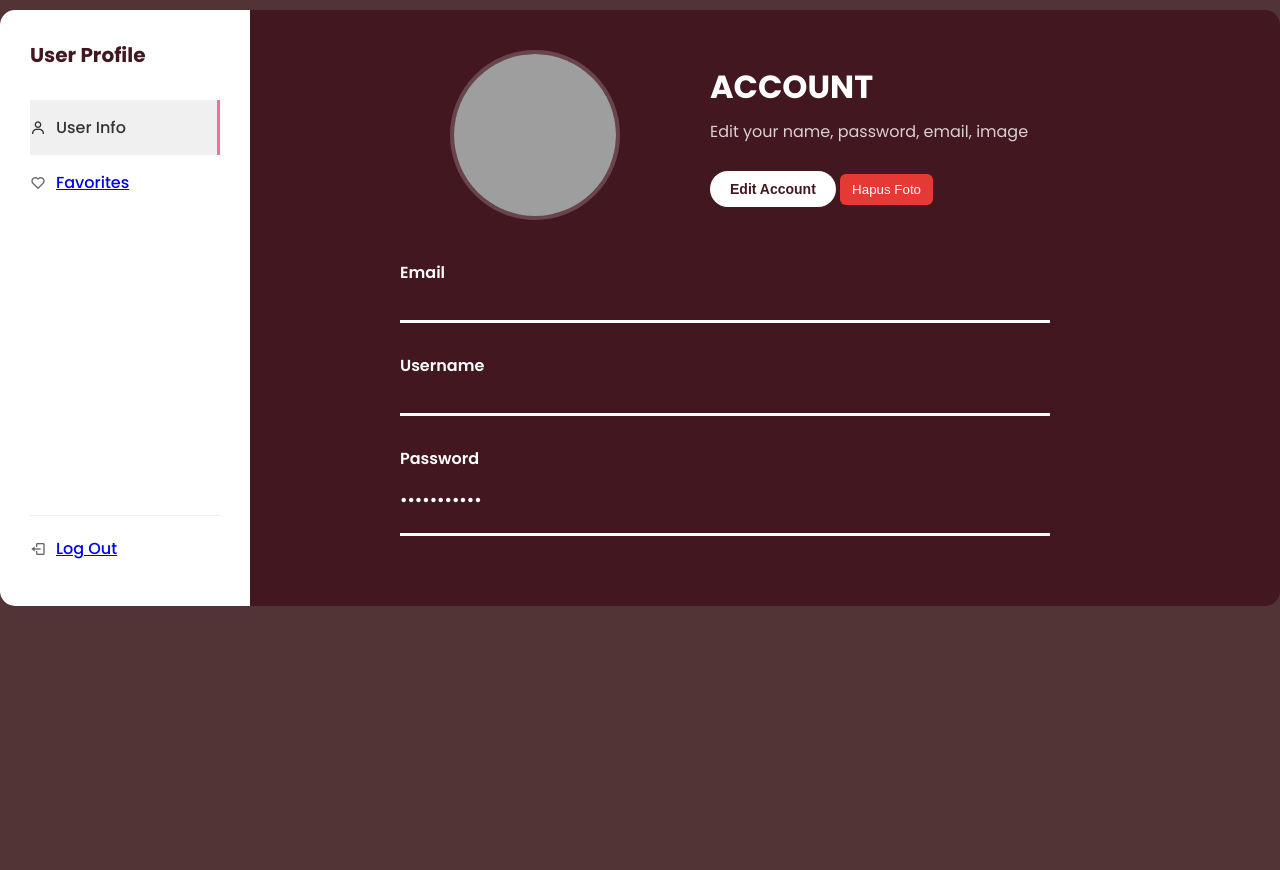
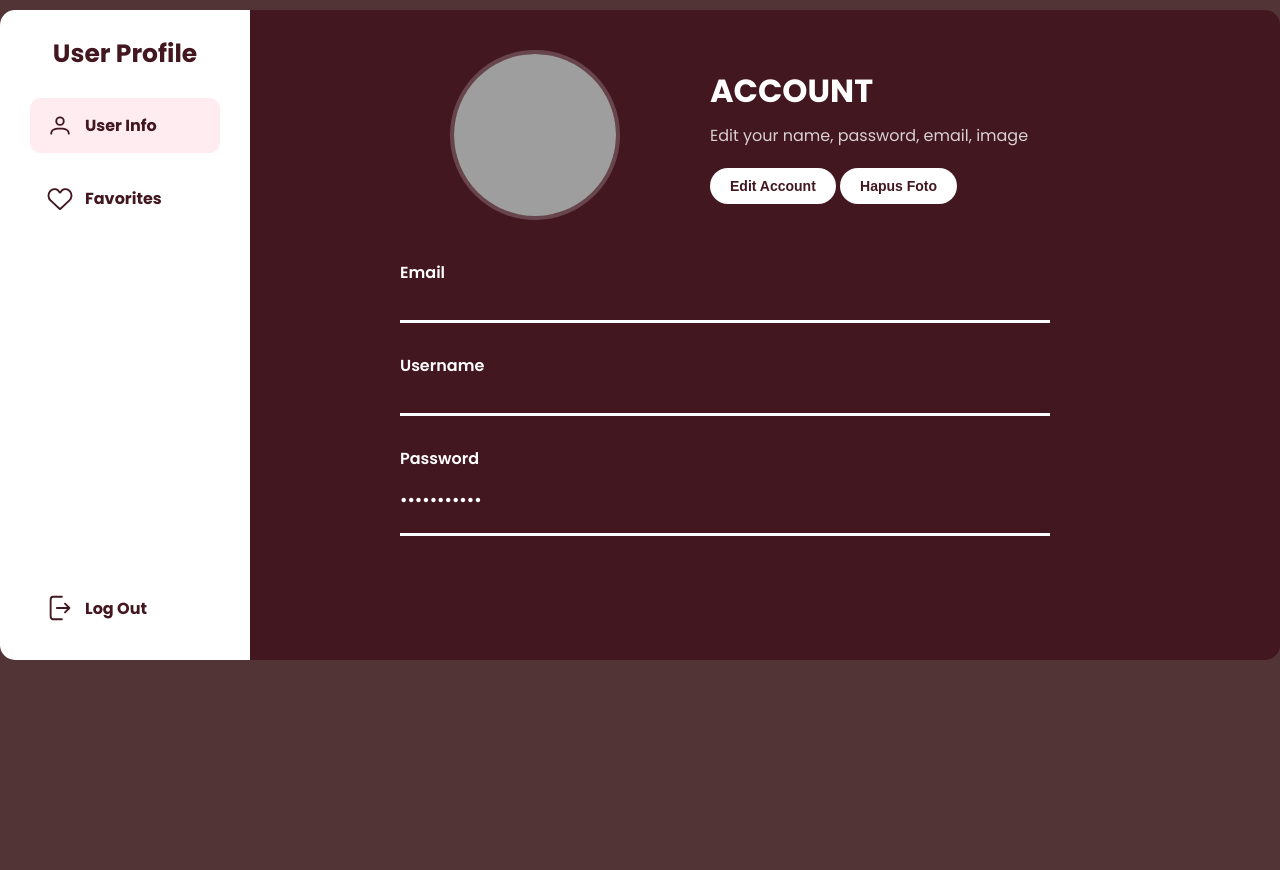
Before and after one commit to onnyfridayanti30/SKEMA-, a PHP site: page /profile.php in a window 1280 px wide. Shown: the part 49-919 px from the top of the page. Run offline with PHP 8.4, Linux system fonts and the light colour scheme; the visitor is signed in with stand-in values (Sample User, id 1); data that the repository does not hold is empty; grey boxes are pictures that could not be loaded.

Commit message:
Mengunggah file proyek

```diff
--- a/login&register/register.css
+++ b/login&register/register.css
@@ -105,7 +105,7 @@
         }
 
         .form-group {
-            margin-bottom: 25px;
+            margin-bottom: 55px;
         }
 
         .form-group label {
@@ -141,7 +141,7 @@
             display: flex;
             justify-content: space-between;
             align-items: center;
-            margin-bottom: 30px;
+            margin-bottom: 40px;
         }
 
         .checkbox-group {
@@ -176,7 +176,7 @@
             cursor: pointer;
             transition: all 0.3s ease;
             box-shadow: 0 4px 15px rgba(233, 69, 96, 0.4);
-            margin-bottom: 20px;
+            margin-bottom: 60px;
         }
 
         .login-btn:hover {
--- a/login&register/register.php
+++ b/login&register/register.php
@@ -93,12 +93,6 @@
                     <input type="password" id="password" name="password" required>
                 </div>
 
-                <div class="checkbox-row">
-                    <div class="checkbox-group">
-                        <input type="checkbox" id="remember_me" name="remember_me">
-                        <label for="remember_me">Remember Me</label>
-                    </div>
-                </div>
 
     <button type="submit" class="login-btn">Sign Up</button>
 </form>
--- a/profile/profile.css
+++ b/profile/profile.css
@@ -55,6 +55,7 @@
       margin-right: auto;
       background: #421720;
       border-radius: 15px;
+      height: 650px;
       overflow: hidden;
       flex-wrap: wrap;
     }
@@ -62,50 +63,55 @@
     .sidebar {
       background: white;
       width: 250px;
-      min-height: 100%;
-      padding: 30px;
+      min-height: 100vh;
+      text-align: left;
       color: #333;
       display: flex;
       flex-direction: column;
+      padding: 25px 30px 20px; /* kurangi padding atas dari 20px ke 10px */
+      box-sizing: border-box;
+    }
+
+    .sidebar h2 {
+      font-size: 25px;
+      font-weight: 700;
+      margin: 0 0 25px 0; /* hapus margin atas, tambahkan bawah */
+      color: #421720;
+      text-align: center;
+    }
+
+
+    .sidebar-item {
+      margin-bottom: 20px;
+    }
+
+    .sidebar-item a {
+      display: flex;
+      align-items: center;
+      text-decoration: none;
+      font-weight: 700;
+      color: #421720;
+      gap: 10px;
+      transition: background 0.2s ease;
+      padding: 10px 15px;
+      border-radius: 10px;
+    }
+
+    .sidebar-item a:hover {
+      background-color: #f9f1f1;
+    }
+
+    .sidebar-item.active a {
+      background-color: #ffecf1;
+    }
+
+    .sidebar-item svg {
       flex-shrink: 0;
     }
 
-    .sidebar h2 {
-      font-size: 20px;
-      font-weight: 700;
-      margin-bottom: 30px;
-      color: #421720;
-    }
-
-    .sidebar-item {
-      display: flex;
-      align-items: center;
-      padding: 15px 0;
-      color: #666;
-      cursor: pointer;
-      transition: all 0.2s ease;
-      font-weight: 500;
-    }
-
-    .sidebar-item i {
-      margin-right: 10px;
-    }
-
-    .sidebar-item:hover {
-      background: #f5f5f5;
-      padding-left: 10px;
-    }
-
-    .sidebar-item.active {
-      background: #f0f0f0;
-      color: #333;
-      border-right: 3px solid #FF6B9D;
-    }
-
     .logout-item {
-      margin-top: auto;
+      margin-top: 320px;
       padding-top: 20px;
-      border-top: 1px solid #eee;
     }
 
     .main-content {
@@ -162,6 +168,101 @@
 
     .update-btn:hover {
       background: #f0f0f0;
+    }
+
+    .profile-image {
+      width: 170px;
+      height: 170px;
+      border-radius: 50%;
+      object-fit: cover;
+    }
+/* Overlay background */
+.overlay {
+  position: fixed;
+  top: 0;
+  left: 0;
+  width: 100%;
+  height: 100%;
+  background-color: rgba(0, 0, 0, 0.5);
+  display: none; /* Tampilkan via JS */
+  z-index: 99;
+}
+
+/* Popup container */
+.popup-form {
+  position: fixed;
+  top: 50%;
+  left: 50%;
+  transform: translate(-50%, -50%);
+  background: white;
+  padding: 30px 25px;
+  border-radius: 15px;
+  box-shadow: 0 5px 15px rgba(0, 0, 0, 0.2);
+  width: 90%;
+  max-width: 400px;
+  z-index: 100;
+  display: none; /* Tampilkan via JS */
+  font-family: 'Segoe UI', sans-serif;
+}
+
+/* Judul */
+.popup-form h3 {
+  margin-top: 0;
+  margin-bottom: 20px;
+  font-size: 22px;
+  color: #421720;
+  text-align: center;
+}
+
+/* Input dan file upload */
+.popup-form input[type="text"],
+.popup-form input[type="email"],
+.popup-form input[type="password"],
+.popup-form input[type="file"] {
+  width: 100%;
+  padding: 10px 12px;
+  margin-bottom: 15px;
+  border: 1px solid #ccc;
+  border-radius: 8px;
+  font-size: 14px;
+  box-sizing: border-box;
+}
+
+/* Preview image */
+.popup-form img#previewImage {
+  display: block;
+  margin: 10px auto 0;
+  border-radius: 10px;
+  object-fit: cover;
+}
+
+/* Submit button */
+.popup-form button[type="submit"] {
+  width: 100%;
+  padding: 12px;
+  background-color: #421720;
+  color: white;
+  font-weight: bold;
+  border: none;
+  border-radius: 8px;
+  font-size: 15px;
+  cursor: pointer;
+  transition: background-color 0.3s ease;
+}
+
+.popup-form button[type="submit"]:hover {
+  background-color: #5a2b2d;
+}
+    .delete-photo-btn {
+ padding-left: 60px;
+      background: white;
+      color: #421720;
+      padding: 10px 20px;
+      border: none;
+      border-radius: 25px;
+      font-weight: 600;
+      cursor: pointer;
+      font-size: 14px;
     }
 
     .profile-fields {
--- a/profile/profile.php
+++ b/profile/profile.php
@@ -1,6 +1,7 @@
 <?php
 session_start();
 
+// Cek apakah user sudah login
 if (!isset($_SESSION["user_id"])) {
     header("Location: ../login/login.php");
     exit();
@@ -14,19 +15,22 @@
 
 $user_id = $_SESSION["user_id"];
 
-// Ambil data user
+// Ambil data user dari database
 $stmt = $conn->prepare("SELECT username, email, profile_image FROM users WHERE id = ?");
 $stmt->bind_param("i", $user_id);
 $stmt->execute();
-$stmt->bind_result($username, $email, $profileImage);
+$stmt->bind_result($username, $email, $profile_image);
 $stmt->fetch();
 $stmt->close();
 $conn->close();
 
-// Gambar default jika tidak ada
-if (empty($profileImage)) {
-    $profileImage = "./img/default.jpg";
+// Cek apakah profile_image valid dan file-nya ada
+if (!empty($profile_image) && file_exists("../uploads/profile_pictures/" . $profile_image)) {
+    $profile_image_path = "../uploads/profile_pictures/" . $profile_image;
+} else {
+    $profile_image_path = "img/default.jpg";
 }
+
 ?>
 
 <!DOCTYPE html>
@@ -38,52 +42,7 @@
   <link href="https://fonts.googleapis.com/css2?family=Poppins:wght@300;400;500;600;700&display=swap" rel="stylesheet">
   <link href='https://unpkg.com/boxicons@2.1.4/css/boxicons.min.css' rel='stylesheet'>
   <link rel="stylesheet" href="profile.css" />
-  <style>
-    .profile-image {
-      width: 170px;
-      height: 170px;
-      border-radius: 50%;
-      object-fit: cover;
-    }
-    .popup-form {
-      display: none;
-      position: fixed;
-      top: 50%;
-      left: 50%;
-      transform: translate(-50%, -50%);
-      background: white;
-      padding: 20px;
-      border-radius: 10px;
-      box-shadow: 0 0 10px rgba(0,0,0,0.3);
-      z-index: 999;
-    }
-    .popup-form input {
-      display: block;
-      width: 100%;
-      margin-bottom: 10px;
-      padding: 8px;
-    }
-    .popup-form button {
-      padding: 10px;
-    }
-    .overlay {
-      position: fixed;
-      top: 0; left: 0;
-      width: 100%; height: 100%;
-      background: rgba(0, 0, 0, 0.4);
-      display: none;
-      z-index: 998;
-    }
-    .delete-photo-btn {
-      margin-top: 10px;
-      background: #e53935;
-      color: white;
-      border: none;
-      padding: 8px 12px;
-      border-radius: 6px;
-      cursor: pointer;
-    }
-  </style>
+
 </head>
 
 <body>
@@ -97,16 +56,40 @@
   <div class="container">
     <!-- Sidebar -->
     <div class="sidebar">
-      <h2>User Profile</h2>
-      <div class="sidebar-item active"><i class='bx bx-user'></i> User Info</div>
-      <div class="sidebar-item"><i class='bx bx-heart'></i><a href="favorites.php">Favorites</a ></div>
-      <div class="sidebar-item logout-item"><i class='bx bx-log-out'></i> <a href="../login&register/login.php">Log Out</a></div>
-    </div>
+            <h2>User Profile</h2>
+
+            <div class="sidebar-item active">
+              <a href="profile.php">
+                <svg xmlns="http://www.w3.org/2000/svg" width="30" height="35" viewBox="0 0 24 24">
+                  <path fill="#421720" d="M12 12.25a3.75 3.75 0 1 1 3.75-3.75A3.75 3.75 0 0 1 12 12.25m0-6a2.25 2.25 0 1 0 2.25 2.25A2.25 2.25 0 0 0 12 6.25m7 13a.76.76 0 0 1-.75-.75c0-1.95-1.06-3.25-6.25-3.25s-6.25 1.3-6.25 3.25a.75.75 0 0 1-1.5 0c0-4.75 5.43-4.75 7.75-4.75s7.75 0 7.75 4.75a.76.76 0 0 1-.75.75" />
+                </svg>
+                <span>User Info</span>
+              </a>
+            </div>
+
+            <div class="sidebar-item favorites-item">
+              <a href="favorites.php">
+                <svg xmlns="http://www.w3.org/2000/svg" width="30" height="30" viewBox="0 0 24 24">
+                  <path fill="none" stroke="#421720" stroke-width="1.5" d="m4.45 13.908l6.953 6.531c.24.225.36.338.5.366a.5.5 0 0 0 .193 0c.142-.028.261-.14.5-.366l6.953-6.53a5.203 5.203 0 0 0 .549-6.983l-.31-.399c-1.968-2.536-5.918-2.111-7.301.787a.54.54 0 0 1-.974 0C10.13 4.416 6.18 3.99 4.212 6.527l-.31.4a5.203 5.203 0 0 0 .549 6.981Z"/>
+                </svg>
+                <span>Favorites</span>
+              </a>
+            </div>
+
+            <div class="sidebar-item logout-item">
+              <a href="../login&register/login.php">
+                <svg xmlns="http://www.w3.org/2000/svg" width="30" height="30" viewBox="0 0 24 24">
+                  <path fill="none" stroke="#421720" stroke-linecap="round" stroke-linejoin="round" stroke-width="1.5" d="M13.496 21H6.5c-1.105 0-2-1.151-2-2.571V5.57c0-1.419.895-2.57 2-2.57h7M16 15.5l3.5-3.5L16 8.5m-6.5 3.496h10"/>
+                </svg>
+                <span>Log Out</span>
+              </a>
+            </div>
+          </div>
 
     <!-- Main Content -->
     <div class="main-content">
       <div class="profile-header">
-        <img id="profilePreview" src="<?= htmlspecialchars($profileImage) ?>" alt="Profile" class="profile-image" />
+        <img src="<?= htmlspecialchars($profile_image_path) ?>" alt="Profile Picture" class="profile-image">
         <div class="profile-info">
           <h1>ACCOUNT</h1>
           <p>Edit your name, password, email, image</p>
```
Also changed, not shown: login&register/login.php (+8 -6 lines), profile/delete_photo.php (+16 -4 lines), profile/favorites.css (+49 -39 lines), profile/favorites.php (+32 -11 lines), profile/update_profile.php (+22 -12 lines), profile/img/100_1740.JPG (deleted), profile/img/6845435913968_100_1736.JPG (deleted), profile/img/68454381afcc2_100_1740.JPG (deleted), profile/img/684545e3d8ad4_100_1740.JPG (deleted), profile/img/684547a96d369_onny3.jpg (deleted), profile/img/684548db29b83_100_1740.JPG (deleted), profile/img/6845492c6306e_100_1751.JPG (deleted), 5 other files.
